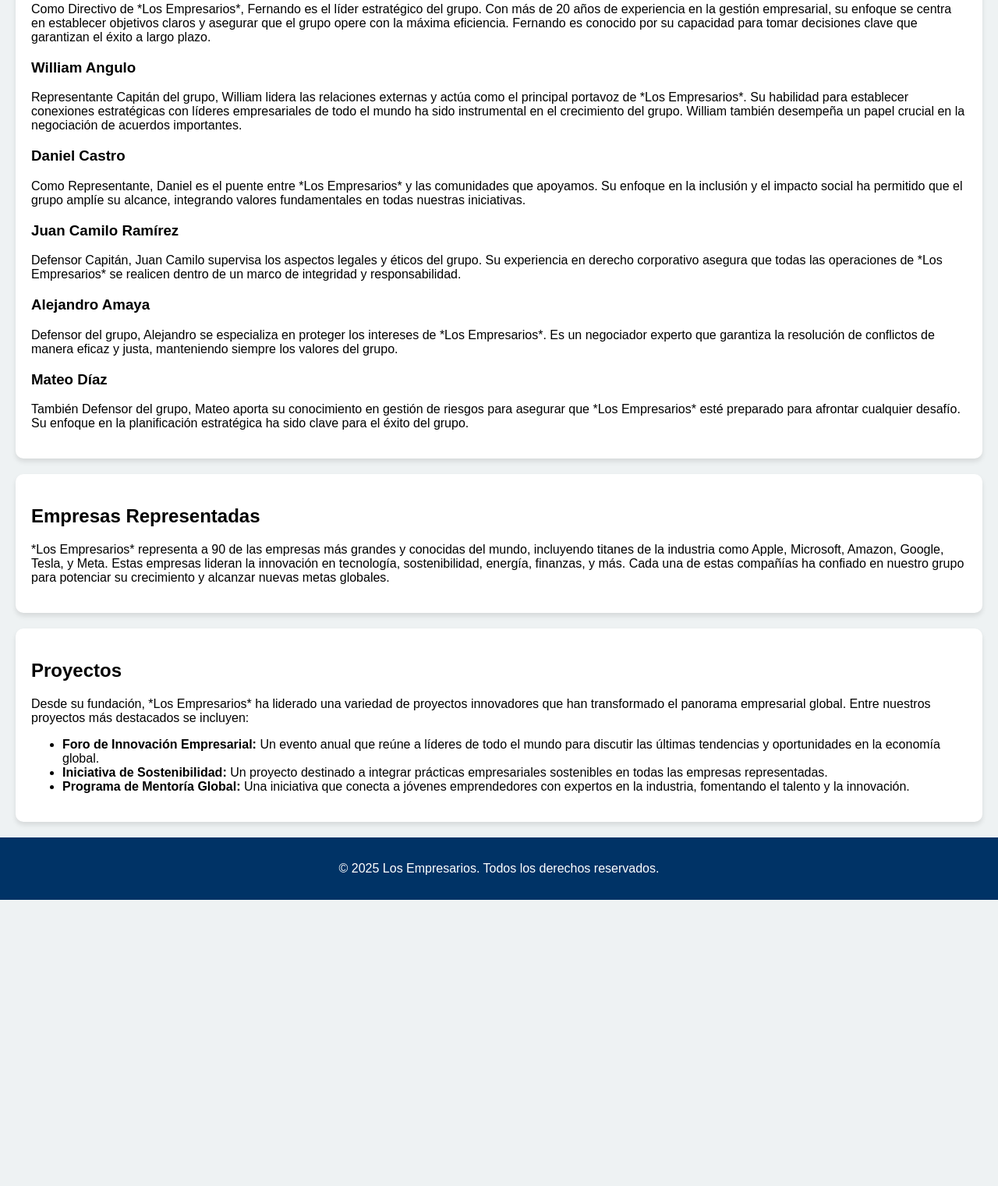
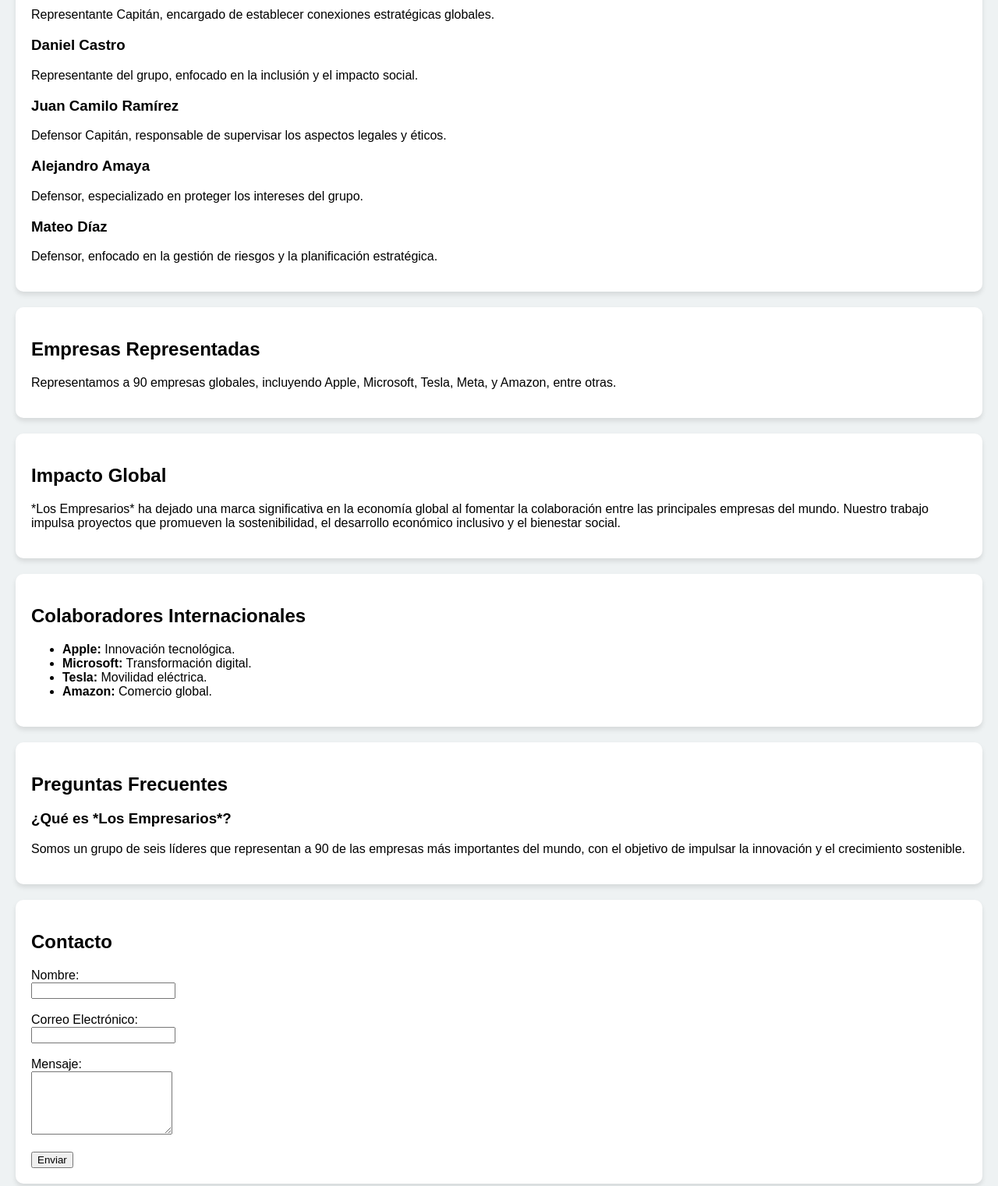
Before and after one commit to eldestruyecamiones3000/Los-Empresarios, a plain HTML site: page index.html in a window 1280 px wide. Shown: the part 876-2397 px from the top of the page at 78% size. Before the commit the page ends 2030 px from the top, so only its background shows below. Drawn offline with Linux system fonts and the light colour scheme.

Commit message:
Update index.html

```diff
--- a/index.html
+++ b/index.html
@@ -57,7 +57,6 @@
         <a href="#historia">Historia</a>
         <a href="#integrantes">Integrantes</a>
         <a href="#empresas">Empresas</a>
-        <a href="#proyectos">Proyectos</a>
         <a href="#impacto">Impacto Global</a>
         <a href="#colaboradores">Colaboradores</a>
         <a href="#faq">Preguntas Frecuentes</a>
@@ -73,50 +72,73 @@
         <h2>Nuestra Historia</h2>
         <p>*Los Empresarios* fue fundado el <b>11 de abril de 2025</b>, un día que marcó el inicio de una alianza estratégica entre seis líderes comprometidos con transformar el mundo empresarial. Este grupo nació con una visión clara: unir esfuerzos para enfrentar los retos de la economía global moderna y crear soluciones que impulsen el crecimiento sostenible.</p>
         <p>Desde sus humildes comienzos, el grupo ha evolucionado significativamente. Inicialmente compuesto por un pequeño equipo, hoy representa a 90 de las empresas más influyentes del mundo. Nuestra historia está marcada por hitos importantes, como la organización de eventos de alto impacto, colaboraciones con gigantes de la industria y la implementación de proyectos innovadores que han dejado una marca significativa en la economía global.</p>
-        <p>Cada integrante aporta su experiencia y habilidades únicas, lo que ha permitido al grupo sobresalir en áreas clave como la tecnología, la sostenibilidad, y el desarrollo social. A lo largo de los años, hemos mantenido nuestro compromiso con la excelencia y la innovación, convirtiéndonos en un símbolo de liderazgo y colaboración internacional.</p>
     </section>
 
     <section id="integrantes">
         <h2>Integrantes</h2>
         <div>
             <h3>Fernando Romero</h3>
-            <p>Como Directivo de *Los Empresarios*, Fernando es el líder estratégico del grupo. Con más de 20 años de experiencia en la gestión empresarial, su enfoque se centra en establecer objetivos claros y asegurar que el grupo opere con la máxima eficiencia. Fernando es conocido por su capacidad para tomar decisiones clave que garantizan el éxito a largo plazo.</p>
+            <p>Como Directivo de *Los Empresarios*, Fernando lidera estratégicamente las operaciones del grupo.</p>
         </div>
         <div>
             <h3>William Angulo</h3>
-            <p>Representante Capitán del grupo, William lidera las relaciones externas y actúa como el principal portavoz de *Los Empresarios*. Su habilidad para establecer conexiones estratégicas con líderes empresariales de todo el mundo ha sido instrumental en el crecimiento del grupo. William también desempeña un papel crucial en la negociación de acuerdos importantes.</p>
+            <p>Representante Capitán, encargado de establecer conexiones estratégicas globales.</p>
         </div>
         <div>
             <h3>Daniel Castro</h3>
-            <p>Como Representante, Daniel es el puente entre *Los Empresarios* y las comunidades que apoyamos. Su enfoque en la inclusión y el impacto social ha permitido que el grupo amplíe su alcance, integrando valores fundamentales en todas nuestras iniciativas.</p>
+            <p>Representante del grupo, enfocado en la inclusión y el impacto social.</p>
         </div>
         <div>
             <h3>Juan Camilo Ramírez</h3>
-            <p>Defensor Capitán, Juan Camilo supervisa los aspectos legales y éticos del grupo. Su experiencia en derecho corporativo asegura que todas las operaciones de *Los Empresarios* se realicen dentro de un marco de integridad y responsabilidad.</p>
+            <p>Defensor Capitán, responsable de supervisar los aspectos legales y éticos.</p>
         </div>
         <div>
             <h3>Alejandro Amaya</h3>
-            <p>Defensor del grupo, Alejandro se especializa en proteger los intereses de *Los Empresarios*. Es un negociador experto que garantiza la resolución de conflictos de manera eficaz y justa, manteniendo siempre los valores del grupo.</p>
+            <p>Defensor, especializado en proteger los intereses del grupo.</p>
         </div>
         <div>
             <h3>Mateo Díaz</h3>
-            <p>También Defensor del grupo, Mateo aporta su conocimiento en gestión de riesgos para asegurar que *Los Empresarios* esté preparado para afrontar cualquier desafío. Su enfoque en la planificación estratégica ha sido clave para el éxito del grupo.</p>
+            <p>Defensor, enfocado en la gestión de riesgos y la planificación estratégica.</p>
         </div>
     </section>
 
     <section id="empresas">
         <h2>Empresas Representadas</h2>
-        <p>*Los Empresarios* representa a 90 de las empresas más grandes y conocidas del mundo, incluyendo titanes de la industria como Apple, Microsoft, Amazon, Google, Tesla, y Meta. Estas empresas lideran la innovación en tecnología, sostenibilidad, energía, finanzas, y más. Cada una de estas compañías ha confiado en nuestro grupo para potenciar su crecimiento y alcanzar nuevas metas globales.</p>
+        <p>Representamos a 90 empresas globales, incluyendo Apple, Microsoft, Tesla, Meta, y Amazon, entre otras.</p>
     </section>
 
-    <section id="proyectos">
-        <h2>Proyectos</h2>
-        <p>Desde su fundación, *Los Empresarios* ha liderado una variedad de proyectos innovadores que han transformado el panorama empresarial global. Entre nuestros proyectos más destacados se incluyen:</p>
+    <section id="impacto">
+        <h2>Impacto Global</h2>
+        <p>*Los Empresarios* ha dejado una marca significativa en la economía global al fomentar la colaboración entre las principales empresas del mundo. Nuestro trabajo impulsa proyectos que promueven la sostenibilidad, el desarrollo económico inclusivo y el bienestar social.</p>
+    </section>
+
+    <section id="colaboradores">
+        <h2>Colaboradores Internacionales</h2>
         <ul>
-            <li><b>Foro de Innovación Empresarial:</b> Un evento anual que reúne a líderes de todo el mundo para discutir las últimas tendencias y oportunidades en la economía global.</li>
-            <li><b>Iniciativa de Sostenibilidad:</b> Un proyecto destinado a integrar prácticas empresariales sostenibles en todas las empresas representadas.</li>
-            <li><b>Programa de Mentoría Global:</b> Una iniciativa que conecta a jóvenes emprendedores con expertos en la industria, fomentando el talento y la innovación.</li>
+            <li><b>Apple:</b> Innovación tecnológica.</li>
+            <li><b>Microsoft:</b> Transformación digital.</li>
+            <li><b>Tesla:</b> Movilidad eléctrica.</li>
+            <li><b>Amazon:</b> Comercio global.</li>
         </ul>
+    </section>
+
+    <section id="faq">
+        <h2>Preguntas Frecuentes</h2>
+        <h3>¿Qué es *Los Empresarios*?</h3>
+        <p>Somos un grupo de seis líderes que representan a 90 de las empresas más importantes del mundo, con el objetivo de impulsar la innovación y el crecimiento sostenible.</p>
+    </section>
+
+    <section id="contacto">
+        <h2>Contacto</h2>
+        <form action="#" method="post">
+            <label for="name">Nombre:</label><br>
+            <input type="text" id="name" name="name" required><br><br>
+            <label for="email">Correo Electrónico:</label><br>
+            <input type="email" id="email" name="email" required><br><br>
+            <label for="message">Mensaje:</label><br>
+            <textarea id="message" name="message" rows="5" required></textarea><br><br>
+            <button type="submit">Enviar</button>
+        </form>
     </section>
 
     <footer>
```
